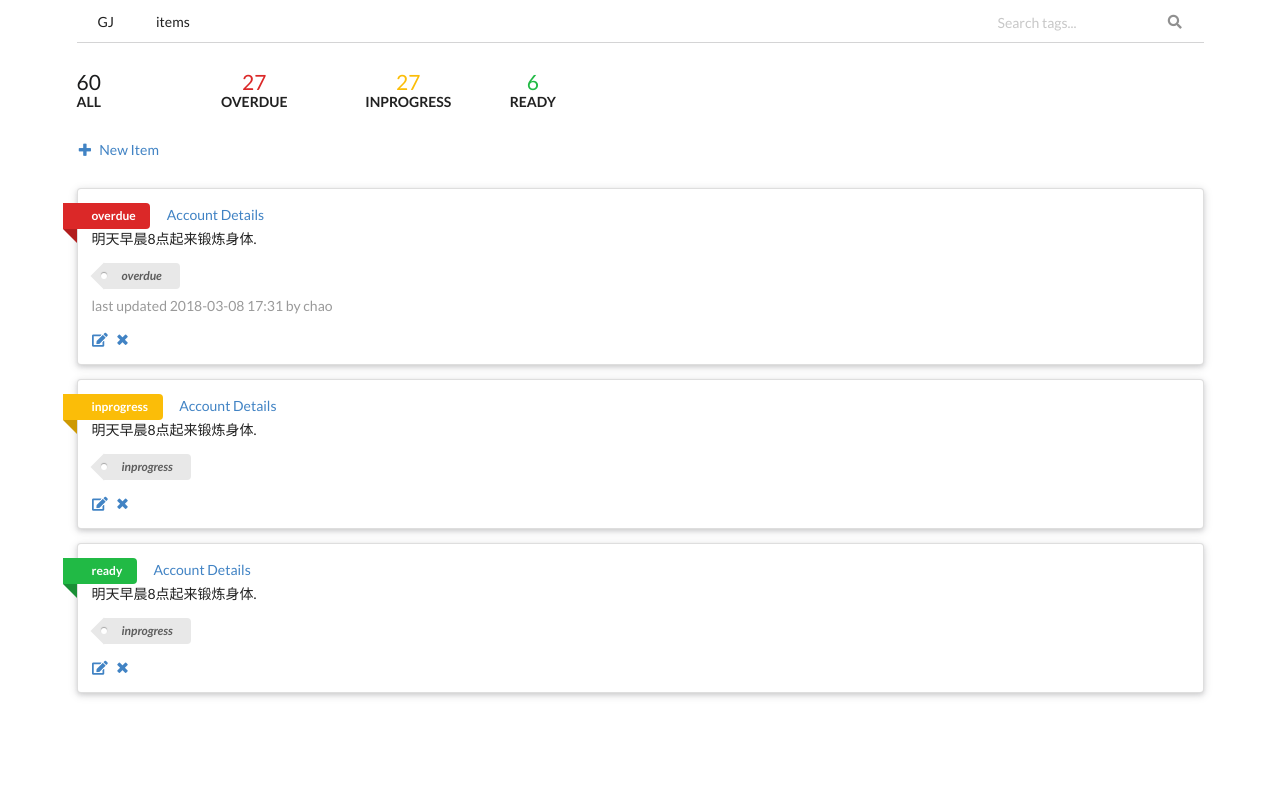
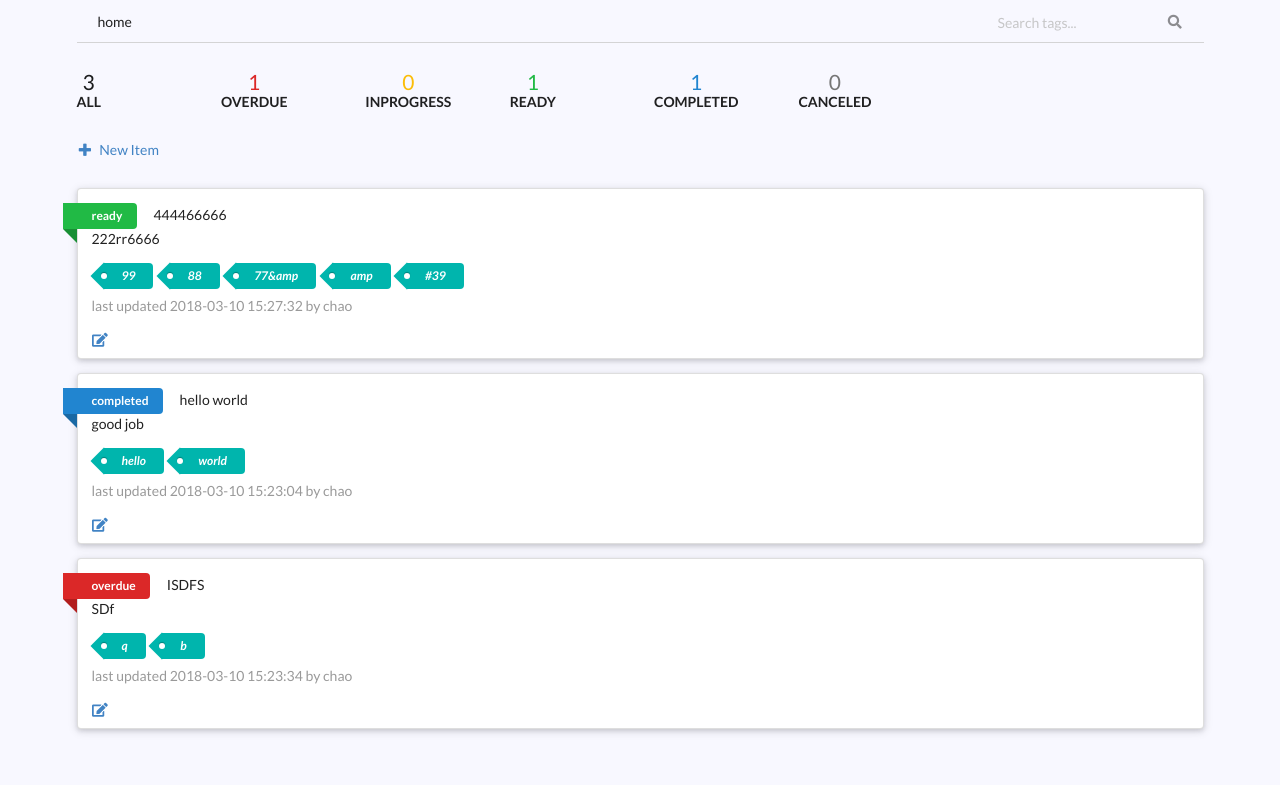
Before and after one commit to chaoseven/good-job, a Flask app: page /1 in a window 1280 px wide. Shown: the top 785 px of the page. Run offline with Flask 2, Linux system fonts and the light colour scheme; some libraries are stand-ins or nearby versions.

Commit message:
first publish

```diff
--- a/app/__init__.py
+++ b/app/__init__.py
@@ -3,5 +3,7 @@ from .main import main as main_blueprint
 
 def create_app():
     app = Flask(__name__)
+
     app.register_blueprint(main_blueprint)
+
     return app
--- a/app/main/views.py
+++ b/app/main/views.py
@@ -1,5 +1,8 @@
-from flask import render_template
+import time,uuid
+from flask import render_template,request
 from . import main
+from ..services.ItemService import SaveNewItem,GetAllItems,GetItemById,UpdateItem
+from ..models.item import Item
 
 @main.route("/")
 def index():
@@ -10,8 +13,53 @@ def home(id):
 
 @main.route('/<id>')
 def items(id):
-    return render_template('main/items.html',active_item=id)
+    items = GetAllItems()
+    overdue_items=[it for it in items if it.status=="overdue"]
+    inprogress_items=[it for it in items if it.status=="inprogress"]
+    ready_items=[it for it in items if it.status=="ready"]
+    completed_items=[it for it in items if it.status=="completed"]
+    canceled_items=[it for it in items if it.status=="canceled"]
 
-@main.route('/items/add_item')
+    return render_template('main/items.html'
+    ,active_item=id
+    ,items=items
+    ,overdue_items=overdue_items
+    ,inprogress_items=inprogress_items
+    ,ready_items=ready_items
+    ,completed_items=completed_items
+    ,canceled_items=canceled_items)
+
+@main.route('/items/add_item',methods=['GET'])
 def add_item():
     return render_template('main/add_item.html',active_item='items')
+
+@main.route('/items/post_item',methods=['POST'])
+def post_item():
+    title = request.form["title"]
+    status = request.form["status"]
+    description = request.form["description"]
+    tags = request.form["tags"]
+    updatetime = time.strftime("%Y-%m-%d %H:%M:%S")
+    uni_id=time.strftime("%Y%m%d%H%M%S")
+    item = Item(uni_id,title,status,description,tags,updatetime)
+    SaveNewItem(item)
+    return "OK"
+
+@main.route("/items/edit_item/<id>/<item_id>")
+def edit_item(id,item_id):
+    item=GetItemById(item_id)
+    return render_template("main/edit_item.html",item=item,active_item=id)
+
+@main.route("/items/update_item",methods=["POST"])
+def update_item():
+    item=Item(
+        uni_id=request.form["uni_id"],
+        title=request.form["title"],
+        status=request.form["status"],
+        description=request.form["description"],
+        tags=request.form["tags"],
+        updatetime=time.strftime("%Y-%m-%d %H:%M:%S")
+    )
+
+    UpdateItem(item)
+    return "OK"
--- /dev/null
+++ b/app/models/item.py
@@ -0,0 +1,8 @@
+class Item(object):
+    def __init__(self,uni_id,title="new item",status="ready",description=None,tags=None,updatetime=None):
+        self.uni_id=uni_id
+        self.title=title
+        self.status=status
+        self.description=description
+        self.tags=tags
+        self.updatetime=updatetime
--- /dev/null
+++ b/app/services/ItemService.py
@@ -0,0 +1,66 @@
+import os
+import json
+import time
+from ..models.item import Item
+
+def SaveNewItem(item):
+    items=[]
+    data = {
+                "uni_id":item.uni_id,
+                "title":item.title,
+                "status":item.status,
+                "description":item.description,
+                "tags":item.tags,
+                "updatetime":item.updatetime
+            }
+    if not os.path.exists("item.json"):
+        items = [data]
+        with open("item.json","w") as fp:
+            json.dump(items,fp)
+    else:
+        with open("item.json",'r+') as fp:
+            items = json.load(fp)
+            items.append(data)
+        with open("item.json","w") as fp:
+            json.dump(items,fp)
+    return items
+
+def GetAllItems():
+    items = []
+    if not os.path.exists("item.json"):
+        return []
+    else:
+        with open("item.json",'r') as fp:
+            json_items = json.load(fp)
+            for ji in json_items:
+                items.append(Item(
+                    uni_id=ji["uni_id"],
+                    title=ji["title"],
+                    status=ji["status"],
+                    description=ji["description"],
+                    tags=ji["tags"],
+                    updatetime=ji["updatetime"]
+                ))
+    return items
+
+def GetItemById(item_id):
+    item=None
+    for x in GetAllItems():
+        if x.uni_id==item_id:
+            item=x
+    return item
+
+def UpdateItem(item):
+    json_items=None
+    with open("item.json",'r') as fp:
+            json_items = json.load(fp)
+            for ji in json_items:
+                if ji["uni_id"]==item.uni_id:
+                    ji["title"]=item.title
+                    ji["status"]=item.status
+                    ji["description"]=item.description
+                    ji["tags"]=item.tags
+                    ji["updatetime"]=item.updatetime
+                    break
+    with open("item.json",'w') as fp:
+        json.dump(json_items,fp)
--- a/app/templates/base.html
+++ b/app/templates/base.html
@@ -9,6 +9,11 @@
 
     <script src="https://cdn.bootcss.com/jquery/3.3.1/jquery.min.js"></script>
     <script src="https://cdn.bootcss.com/semantic-ui/2.3.0/semantic.min.js"></script>
+    <style>
+        body{
+            background-color: ghostwhite;
+        }
+    </style>
 </head>
 
 <body>
@@ -17,11 +22,11 @@
             <div class="row">
                 <div class="column">
                     <div id="nav" class="ui top attached tabular menu">
-                        <a href="{{ url_for('main.index') }}" id="home" class="item">
-                            GJ
-                        </a>
+                        <!--<a href="{{ url_for('main.index') }}" id="home" class="item">
+                            home
+                        </a>-->
                         <a href="{{ url_for('main.items',id='items') }}" id="items" class="item">
-                            items
+                            home
                         </a>
                         <div class="right menu">
                             <div class="item">
--- a/app/templates/main/items.html
+++ b/app/templates/main/items.html
@@ -4,7 +4,7 @@
         <div class="ui mini statistics">
             <div class="statistic">
                 <div class="value">
-                    60
+                    {{items|length}}
                 </div>
                 <div class="label">
                     all
@@ -15,7 +15,9 @@
     <div class="two wide column">
         <div class="ui mini statistics">
             <div class="red statistic">
-                <a class="value" href="#">27</a>
+                <a class="value" href="#">
+                    {{overdue_items|length}}
+                </a>
                 <div class="label">
                     overdue
                 </div>
@@ -25,7 +27,9 @@
     <div class="two wide column">
         <div class="ui mini statistics">
             <div class="yellow statistic">
-                <a class="value" href="#">27</a>
+                <a class="value" href="#">
+                    {{inprogress_items|length}}
+                </a>
                 <div class="label">
                     inprogress
                 </div>
@@ -35,9 +39,35 @@
     <div class="two wide column">
         <div class="ui mini statistics">
             <div class="green statistic">
-                <a class="value" href="#">6</a>
+                <a class="value" href="#">
+                    {{ready_items|length}}
+                </a>
                 <div class="label">
                     ready
+                </div>
+            </div>
+        </div>
+    </div>
+    <div class="two wide column">
+        <div class="ui mini statistics">
+            <div class="blue statistic">
+                <a class="value" href="#">
+                    {{completed_items|length}}
+                </a>
+                <div class="label">
+                    completed
+                </div>
+            </div>
+        </div>
+    </div>
+    <div class="two wide column">
+        <div class="ui mini statistics">
+            <div class="grey statistic">
+                <a class="value" href="#">
+                    {{canceled_items|length}}
+                </a>
+                <div class="label">
+                    canceled
                 </div>
             </div>
         </div>
@@ -52,63 +82,45 @@
 </div>
 <div class="row">
     <div class="sixteen wide column">
+        {% for item in items %}
         <div class="ui raised segment">
-            <span class="ui ribbon label" data-st="overdue">overdue</span>
+            <span class="ui ribbon label" data-st="{{item.status}}">{{item.status}}</span>
             <span class="label">
-                <a href="#">Account Details</a>
+                {{item.title}}
             </span>
-            <p>明天早晨8点起来锻炼身体.</p>
+            <p>{{item.description}}</p>
             <p>
-                <i class="ui tag label">overdue</i>
+                {%for t in item["tags"].split(";")%} {%if not t==""%}
+                <i class="ui teal tag label">{{t}}</i>
+                {%endif%} {%endfor%}
             </p>
             <div class="ui feed">
                 <div class="event">
                     <div class="content">
                         <div class="date">
-                            last updated 2018-03-08 17:31 by chao
+                            last updated {{item.updatetime}} by chao
                         </div>
                     </div>
                 </div>
             </div>
-            <a href="#">
+            <a href="{{url_for('main.edit_item',id='items',item_id=item.uni_id)}}" data-id="{{item.uni_id}}" data-action="edit">
                 <i class="edit icon"></i>
             </a>
-            <a href="#">
-                <i class="delete icon"></i>
-            </a>
         </div>
-        <div class="ui raised segment">
-            <span class="ui ribbon label" data-st="inprogress">inprogress</span>
-            <span class="label">
-                <a href="#">Account Details</a>
-            </span>
-            <p>明天早晨8点起来锻炼身体.</p>
-            <p>
-                <i class="ui tag label">inprogress</i>
-            </p>
-            <a href="#">
-                <i class="edit icon"></i>
-            </a>
-            <a href="#">
-                <i class="delete icon"></i>
-            </a>
-        </div>
-        <div class="ui raised segment">
-            <span class="ui ribbon label" data-st="ready">ready</span>
-            <span class="label">
-                <a href="#">Account Details</a>
-            </span>
-            <p>明天早晨8点起来锻炼身体.</p>
-            <p>
-                <i class="ui tag label">inprogress</i>
-            </p>
-            <a href="#">
-                <i class="edit icon"></i>
-            </a>
-            <a href="#">
-                <i class="delete icon"></i>
-            </a>
-        </div>
+        {%endfor%}
+    </div>
+</div>
+<!--modal area-->
+<div id="delete_confirm" class="ui modal">
+    <div class="header">Header</div>
+    <div class="content">
+        <p>
+            Are you sure to delete this item?
+        </p>
+    </div>
+    <div class="actions">
+        <div id="confirm_delete" class="ui green button">Yes</div>
+        <div id="canceled_delete" class="ui red button">No</div>
     </div>
 </div>
 <script>
@@ -116,7 +128,13 @@
         $('#new_item_edit').modal('show');
     })
 
+    $("a[data-action='delete']").click(function () {
+        $("#delete_confirm").modal("show");
+    })
+
     $("span[data-st=overdue]").addClass("red");
     $("span[data-st=inprogress]").addClass("yellow")
     $("span[data-st=ready]").addClass("green")
+    $("span[data-st=completed]").addClass("blue")
+    $("span[data-st=canceled]").addClass("grey")
 </script> {%endblock%}
--- /dev/null
+++ b/item.json
@@ -0,0 +1 @@
+[{"uni_id": "20180310150349", "title": "444466666", "status": "ready", "description": "222rr6666", "tags": "99;88;77&amp;amp;#39;", "updatetime": "2018-03-10 15:27:32", "updatetie": "2018-03-10 15:27:04"}, {"uni_id": "20180310152304", "title": "hello world", "status": "completed", "description": "good job", "tags": "hello;world;", "updatetime": "2018-03-10 15:23:04", "updatetie": "2018-03-10 15:26:46"}, {"uni_id": "20180310152334", "title": "ISDFS", "status": "overdue", "description": "SDf", "tags": "q;b;", "updatetime": "2018-03-10 15:23:34", "updatetie": "2018-03-10 15:23:44"}]
--- a/数据结构.txt
+++ b/数据结构.txt
@@ -1,4 +1,4 @@
-status
+status:ready inprogress completed overdue canceled
 title
 description
 update time
```
Also changed, not shown: app/templates/main/add_item.html (+51 -10 lines), app/templates/main/edit_item.html (added, +108 -0 lines), app/models/__init__.py (added), app/services/__init__.py (added).
